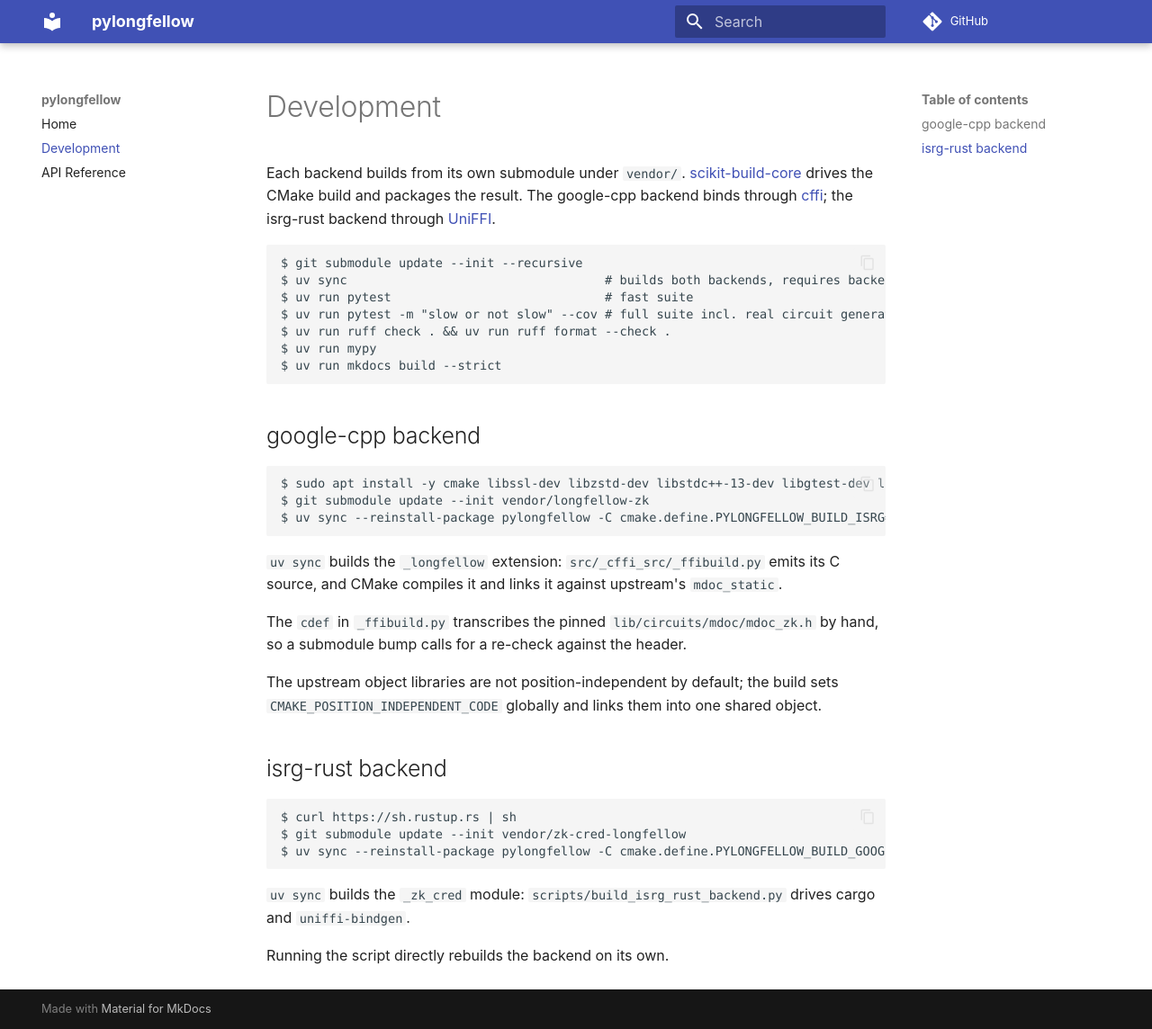
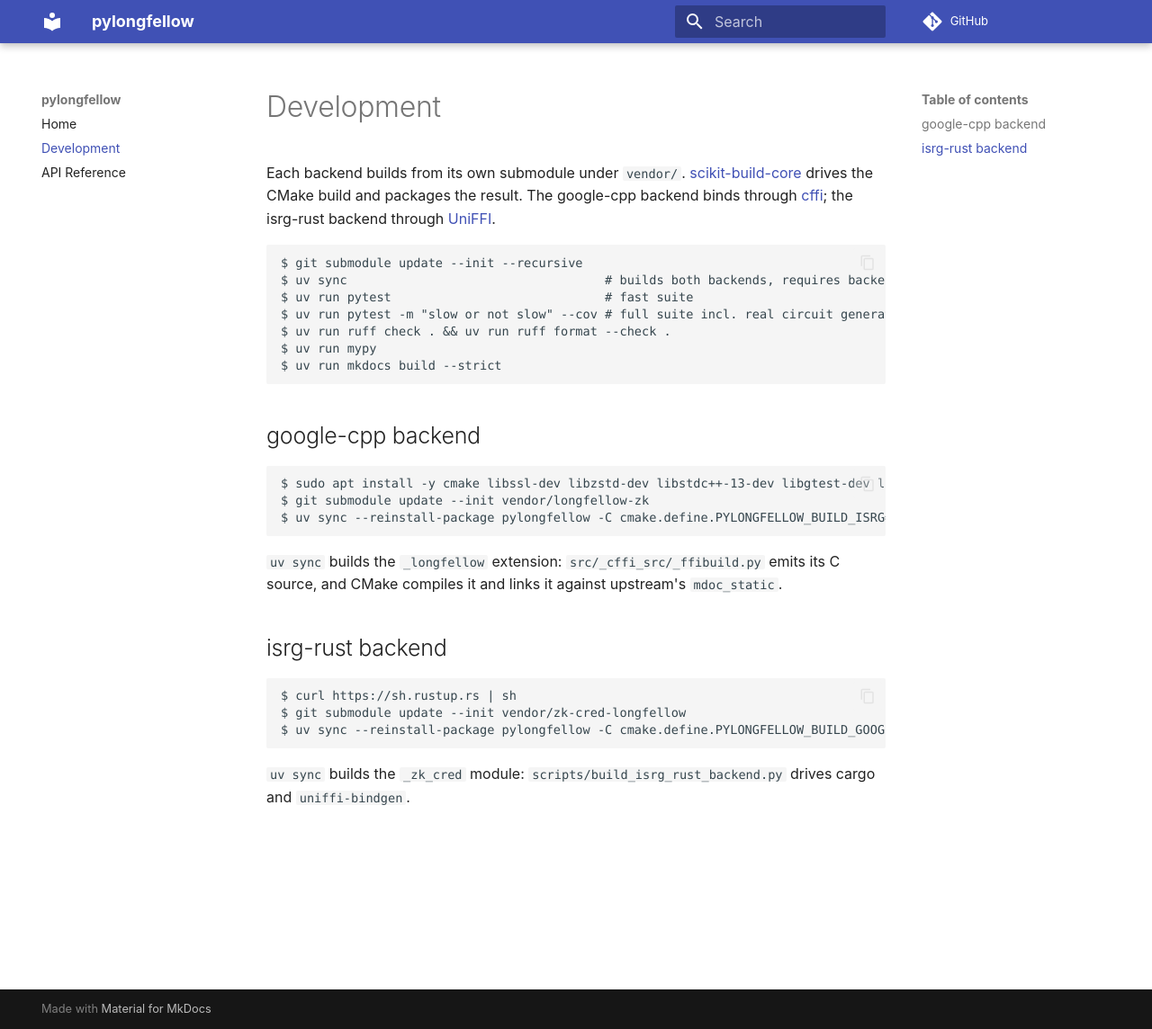
Before and after one commit to pipe23-org/pylongfellow, an MkDocs documentation site: the page built from docs/development.md, in a window 1280 px wide and 1144 px high. Shown: the whole window at 90% size. Built offline with MkDocs 1.6.1 and Material for MkDocs 9.7.7, drawn with Linux system fonts in a browser that asks for light colours; comment, search, counter and statistics services are not loaded.

Commit message:
docs: backend sections are one build sentence each
The cdef re-check rule already lives in _ffibuild.py's docstring; the
PIC rationale moves to a comment on the set() line.

````diff
--- a/CMakeLists.txt
+++ b/CMakeLists.txt
@@ -2,6 +2,8 @@ cmake_minimum_required(VERSION 3.15)
 project(pylongfellow LANGUAGES C CXX)
 
 set(CMAKE_CXX_STANDARD 17)
+# Upstream's object libraries are not position-independent by default; PIC is
+# required to link them into the extension's shared object.
 set(CMAKE_POSITION_INDEPENDENT_CODE ON)
 
 # Each backend's native piece builds behind its own switch, default ON. A build
--- a/docs/development.md
+++ b/docs/development.md
@@ -27,12 +27,6 @@ $ uv sync --reinstall-package pylongfellow -C cmake.define.PYLONGFELLOW_BUILD_IS
 `uv sync` builds the `_longfellow` extension: `src/_cffi_src/_ffibuild.py` emits its C source,
 and CMake compiles it and links it against upstream's `mdoc_static`.
 
-The `cdef` in `_ffibuild.py` transcribes the pinned `lib/circuits/mdoc/mdoc_zk.h` by hand, so a
-submodule bump calls for a re-check against the header.
-
-The upstream object libraries are not position-independent by default; the build sets
-`CMAKE_POSITION_INDEPENDENT_CODE` globally and links them into one shared object.
-
 ## isrg-rust backend
 
 ```
@@ -43,5 +37,3 @@ $ uv sync --reinstall-package pylongfellow -C cmake.define.PYLONGFELLOW_BUILD_GO
 
 `uv sync` builds the `_zk_cred` module: `scripts/build_isrg_rust_backend.py` drives cargo
 and `uniffi-bindgen`.
-
-Running the script directly rebuilds the backend on its own.
````
